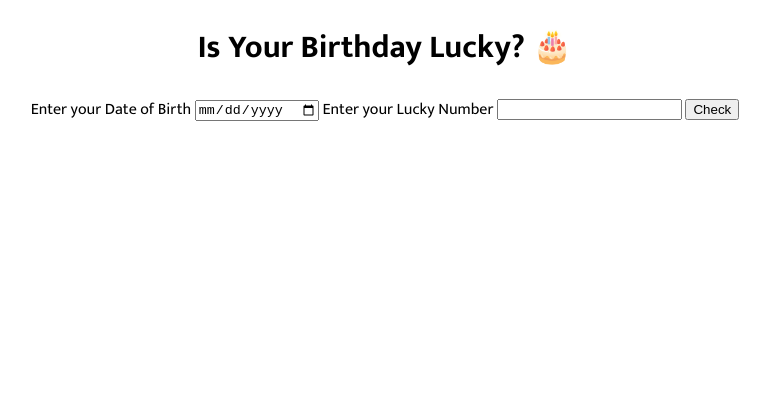
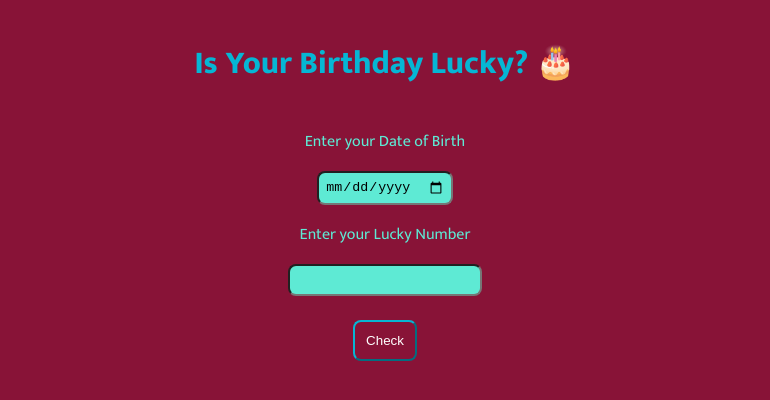
Before and after one commit to sweta1308/mark-11-is-your-birthday-lucky, a plain HTML site: page index.html in a window 1280 px wide. Shown: the whole page, without its empty margins (255-1025 px from the left). Drawn offline with Linux system fonts and the light colour scheme.

Commit message:
style: update css

```diff
--- a/styles.css
+++ b/styles.css
@@ -1,6 +1,45 @@
-@import url('https://fonts.googleapis.com/css2?family=Mukta:wght@400;700&display=swap');
+@import url('https://fonts.googleapis.com/css2?family=Mukta:wght@400;800&display=swap');
 
 body {
     font-family: 'Mukta', sans-serif;
     text-align: center;
+    margin: auto;
+    background-color: #881337;
 }
+
+.heading {
+    color: #06b6d4;
+    padding-top: 1rem;
+}
+
+label, input {
+    display: block;
+    margin: auto;
+    color: #5eead4;
+}
+
+label {
+    padding: 1rem;
+}
+
+input {
+    padding: 0.4rem;
+    border-radius: 0.5rem;
+    background-color: #5eead4;
+    color: black;
+}
+
+button {
+    margin: 1.5rem auto;
+    padding: 0.7rem;
+    background: transparent;
+    border-color: #06b6d4;
+    color: white;
+    cursor: pointer;
+    border-radius: 0.5rem;
+}
+
+.output {
+    font-size: x-large;
+    color: #06b6d4;
+}
```
